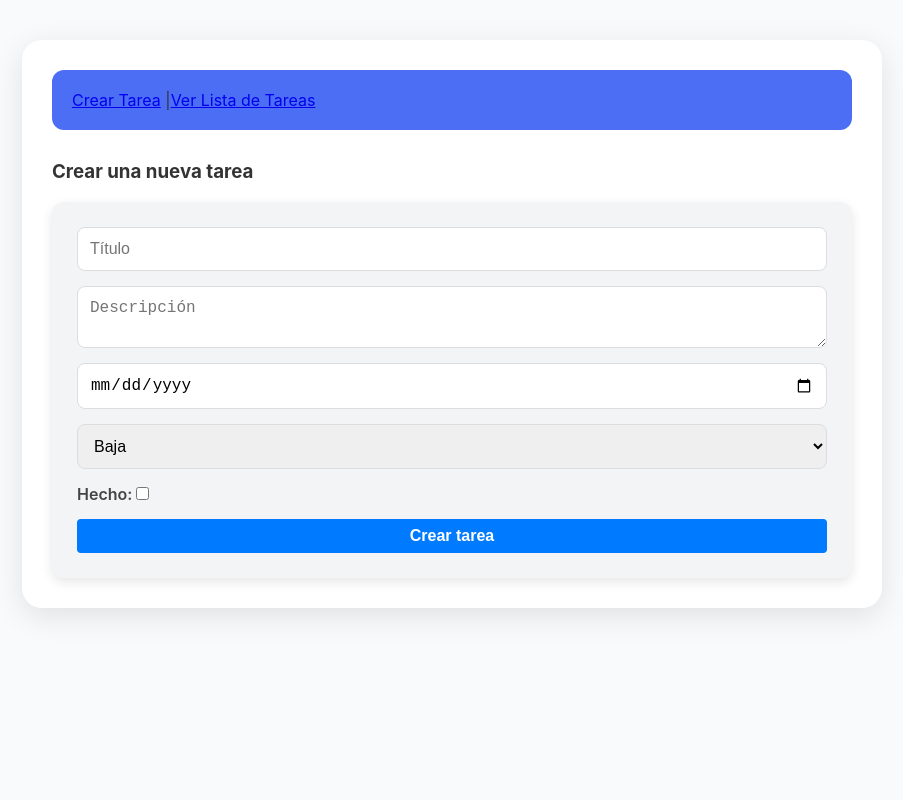
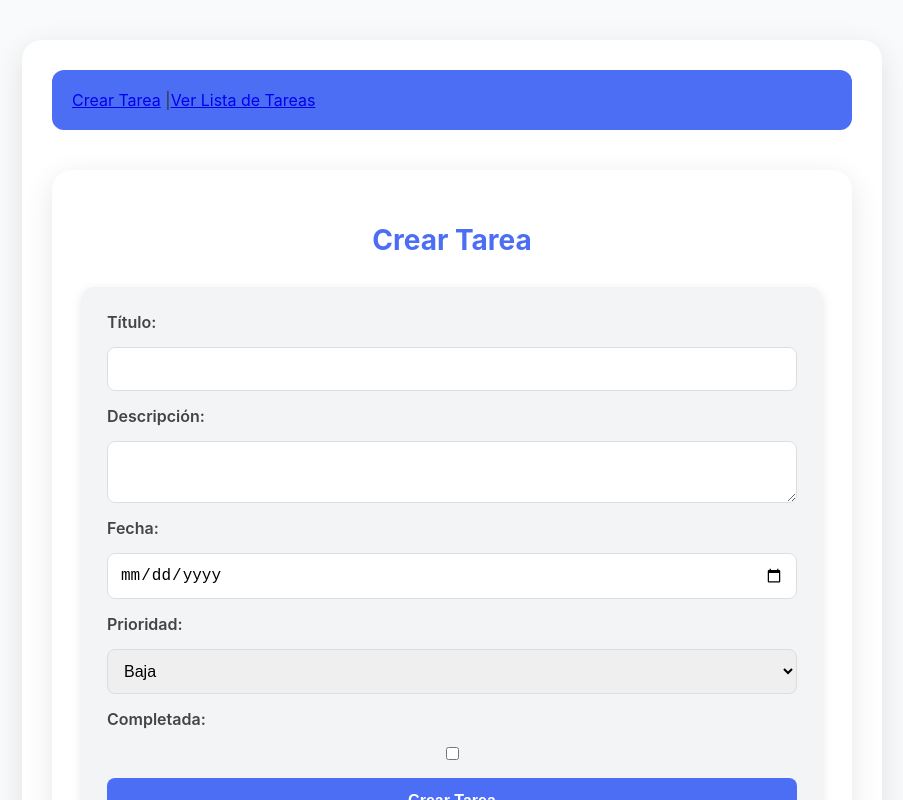
Before and after one commit to IsaacVC82/frontEndBackEndApp, a React (Create React App) app in the folder client/: page / in a window 1280 px wide. Both pictures are taken after typing "Sample" into the empty fields and a click on the button "Continuar". Shown: the top 800 px of the page, without its empty margins (188-1091 px from the left). Built offline with nearby package versions, Linux system fonts and the light colour scheme; no server answers.

Commit message:
Corrección crear y actualizar tareas

```diff
--- a/client/src/components/createTodo.jsx
+++ b/client/src/components/createTodo.jsx
@@ -1,112 +1,82 @@
 import { useState } from 'react';
 import axios from 'axios';
 
-const API_URL = process.env.REACT_APP_API_URL || "https://frontendbackendapp.onrender.com";
+const API_URL = process.env.REACT_APP_API_URL || "http://localhost:8000";
 
-const CreateTodo = ({ username, handleAddTodo }) => {
-  const [data, setData] = useState({
-    title: "",
-    description: "",
-    date: "",
-    priority: "Baja",
-    done: false
+const CreateTodo = ({ fetchTodos }) => {
+  const token = localStorage.getItem('token');
+  const [isSubmitting, setIsSubmitting] = useState(false);
+  const [formData, setFormData] = useState({
+    title: '',
+    description: '',
+    date: '',
+    priority: 'Baja',
+    done: false,
+    days: [],
   });
 
-  const [isSubmitting, setIsSubmitting] = useState(false);
-  const [successMessage, setSuccessMessage] = useState("");
-  const [resetKey, setResetKey] = useState(0); // Clave para forzar re-renderizado
-
   const handleChange = (e) => {
-    const { name, value, type, checked } = e.target;
-    setData({ ...data, [name]: type === 'checkbox' ? checked : value });
+    const { name, value, type, checked, options } = e.target;
+    if (name === 'days') {
+      const selectedDays = Array.from(options)
+        .filter(option => option.selected)
+        .map(option => option.value);
+      setFormData({ ...formData, days: selectedDays });
+    } else {
+      setFormData({ ...formData, [name]: type === 'checkbox' ? checked : value });
+    }
   };
 
   const handleSubmit = async (e) => {
     e.preventDefault();
-    if (!username) {
-      alert('Por favor ingresa tu nombre de usuario.');
-      return;
-    }
-    if (isSubmitting) return;
-
     setIsSubmitting(true);
-
     try {
-      const response = await axios.post(`${API_URL}/api/todos`, { ...data, username });
-      handleAddTodo(response.data);
-
-      // Limpiar formulario
-      setData({ title: "", description: "", date: "", priority: "Baja", done: false });
-      setResetKey((prevKey) => prevKey + 1); // Forzar re-render
-
-      setSuccessMessage("¡Tarea creada exitosamente!");
-      setTimeout(() => setSuccessMessage(""), 3000);
+      await axios.post(`${API_URL}/api/todo`, formData, {
+        headers: { Authorization: `Bearer ${token}` },
+      });
+      setFormData({
+        title: '',
+        description: '',
+        date: '',
+        priority: 'Baja',
+        done: false,
+        days: [],
+      });
+      await fetchTodos();
     } catch (err) {
-      console.error("Error al crear la tarea:", err.message);
+      console.error('Error al crear la tarea:', err.message);
     } finally {
       setIsSubmitting(false);
     }
   };
 
   return (
-    <div>
-      <h3>Crear una nueva tarea</h3>
-      <form onSubmit={handleSubmit} key={resetKey}>
-        <input
-          type="text"
-          name="title"
-          placeholder="Título"
-          value={data.title}
-          onChange={handleChange}
-          required
-        />
-        <textarea
-          name="description"
-          placeholder="Descripción"
-          value={data.description}
-          onChange={handleChange}
-        />
-        <input
-          type="date"
-          name="date"
-          value={data.date}
-          onChange={handleChange}
-        />
-        <select name="priority" value={data.priority} onChange={handleChange}>
+    <div className="app-container">
+      <h2>Crear Tarea</h2>
+      <form onSubmit={handleSubmit}>
+        <label>Título:</label>
+        <input type="text" name="title" value={formData.title} onChange={handleChange} required />
+
+        <label>Descripción:</label>
+        <textarea name="description" value={formData.description} onChange={handleChange} required />
+
+        <label>Fecha:</label>
+        <input type="date" name="date" value={formData.date} onChange={handleChange} required />
+
+        <label>Prioridad:</label>
+        <select name="priority" value={formData.priority} onChange={handleChange} required>
           <option value="Baja">Baja</option>
           <option value="Media">Media</option>
           <option value="Alta">Alta</option>
         </select>
-        <label>
-          Hecho:
-          <input
-            type="checkbox"
-            name="done"
-            checked={data.done}
-            onChange={handleChange}
-          />
-        </label>
-        <button
-          type="submit"
-          disabled={isSubmitting}
-          style={{
-            padding: "8px 16px",
-            backgroundColor: isSubmitting ? "#0056b3" : "#007bff",
-            color: "white",
-            border: "none",
-            borderRadius: "4px",
-            cursor: isSubmitting ? "not-allowed" : "pointer",
-            transition: "background-color 0.3s ease"
-          }}
-        >
-          {isSubmitting ? "Creando..." : "Crear tarea"}
+
+        <label>Completada:</label>
+        <input type="checkbox" name="done" checked={formData.done} onChange={handleChange} />
+
+        <button type="submit" disabled={isSubmitting} style={{ backgroundColor: isSubmitting ? '#3b56d3' : '#4c6ef5', opacity: isSubmitting ? 0.7 : 1 }}>
+          {isSubmitting ? 'Creando...' : 'Crear Tarea'}
         </button>
       </form>
-      {successMessage && (
-        <p style={{ color: "#A7C7E7", marginTop: "10px" }}>
-          {successMessage}
-        </p>
-      )}
     </div>
   );
 };
--- a/client/src/components/updateTodo.jsx
+++ b/client/src/components/updateTodo.jsx
@@ -17,8 +17,7 @@ const UpdateTodo = ({ fetchTodos }) => {
     done: false,
     days: [],
   });
-
-  const [isSubmitting, setIsSubmitting] = useState(false);
+  const [loading, setLoading] = useState(false);
 
   useEffect(() => {
     const fetchTodo = async () => {
@@ -26,12 +25,13 @@ const UpdateTodo = ({ fetchTodos }) => {
         const res = await axios.get(`${API_URL}/api/todo/${id}`, {
           headers: { Authorization: `Bearer ${token}` }
         });
-        setTodo({
+        const todoData = {
           ...res.data,
           date: res.data.date ? res.data.date.split('T')[0] : '',
-        });
+        };
+        setTodo(todoData);
       } catch (err) {
-        console.error("Error al cargar la tarea:", err.message);
+        console.error("Error al cargar la tarea:", err.response ? err.response.data : err.message);
       }
     };
 
@@ -52,21 +52,17 @@ const UpdateTodo = ({ fetchTodos }) => {
 
   const handleSubmit = async (e) => {
     e.preventDefault();
-    if (isSubmitting) return;
-
-    setIsSubmitting(true);
-
+    setLoading(true);
     try {
       await axios.put(`${API_URL}/api/todo/${id}`, todo, {
         headers: { Authorization: `Bearer ${token}` }
       });
-
       await fetchTodos();
       navigate('/show');
     } catch (err) {
-      console.error("Error al actualizar la tarea:", err.message);
+      console.error("Error al actualizar la tarea:", err.response ? err.response.data : err.message);
     } finally {
-      setIsSubmitting(false);
+      setLoading(false);
     }
   };
 
@@ -75,30 +71,13 @@ const UpdateTodo = ({ fetchTodos }) => {
       <h2>Actualizar Tarea</h2>
       <form onSubmit={handleSubmit}>
         <label>Título:</label>
-        <input
-          type="text"
-          name="title"
-          value={todo.title}
-          onChange={handleChange}
-          required
-        />
+        <input type="text" name="title" value={todo.title} onChange={handleChange} required />
 
         <label>Descripción:</label>
-        <textarea
-          name="description"
-          value={todo.description}
-          onChange={handleChange}
-          required
-        />
+        <textarea name="description" value={todo.description} onChange={handleChange} required />
 
         <label>Fecha:</label>
-        <input
-          type="date"
-          name="date"
-          value={todo.date}
-          onChange={handleChange}
-          required
-        />
+        <input type="date" name="date" value={todo.date} onChange={handleChange} required />
 
         <label>Prioridad:</label>
         <select name="priority" value={todo.priority} onChange={handleChange} required>
@@ -108,15 +87,10 @@ const UpdateTodo = ({ fetchTodos }) => {
         </select>
 
         <label>Completada:</label>
-        <input
-          type="checkbox"
-          name="done"
-          checked={todo.done}
-          onChange={handleChange}
-        />
+        <input type="checkbox" name="done" checked={todo.done} onChange={handleChange} />
 
-        <button type="submit" disabled={isSubmitting}>
-          {isSubmitting ? "Actualizando..." : "Actualizar Tarea"}
+        <button type="submit" style={{ backgroundColor: loading ? '#3b56d3' : '#4c6ef5', cursor: loading ? 'not-allowed' : 'pointer' }} disabled={loading}>
+          {loading ? 'Actualizando...' : 'Actualizar Tarea'}
         </button>
       </form>
     </div>
```
Also changed, not shown: 7 other files (tests, documents, lock files or other folders).
